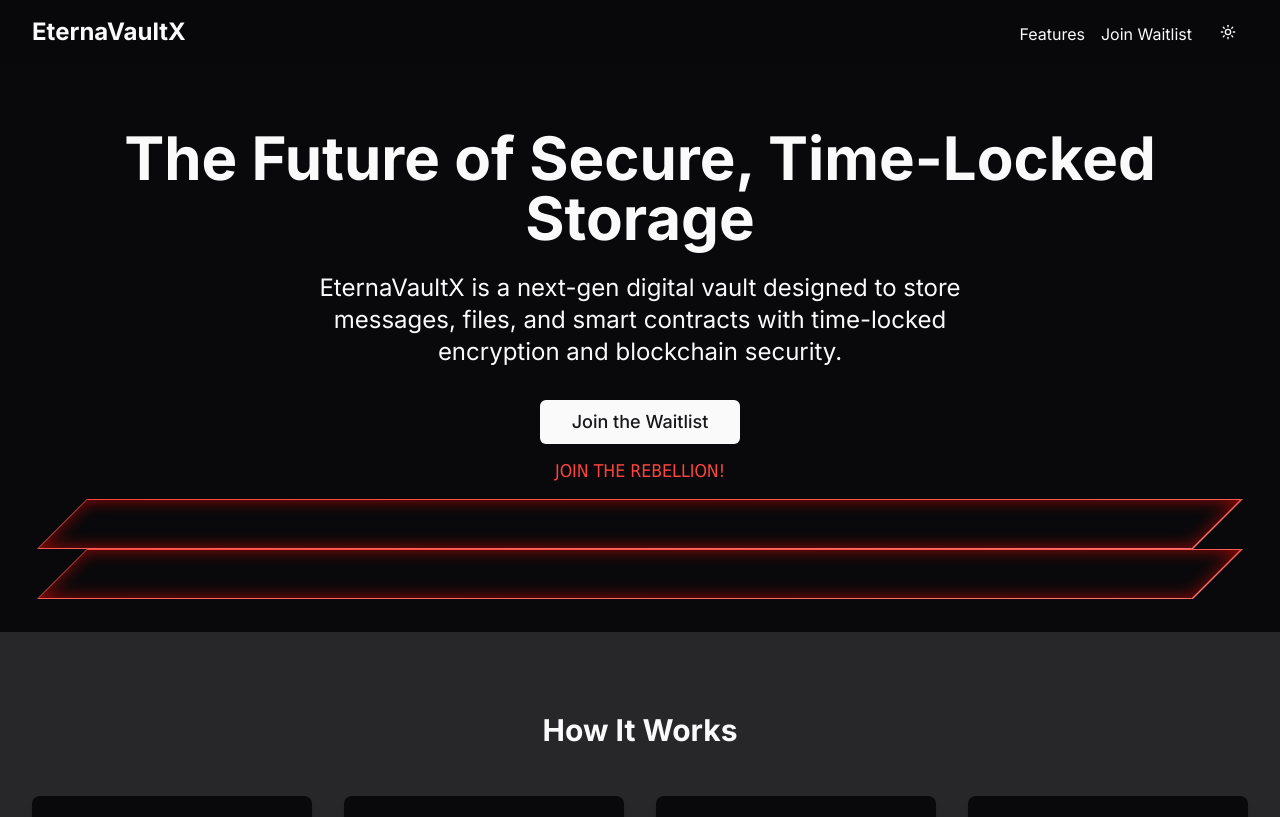
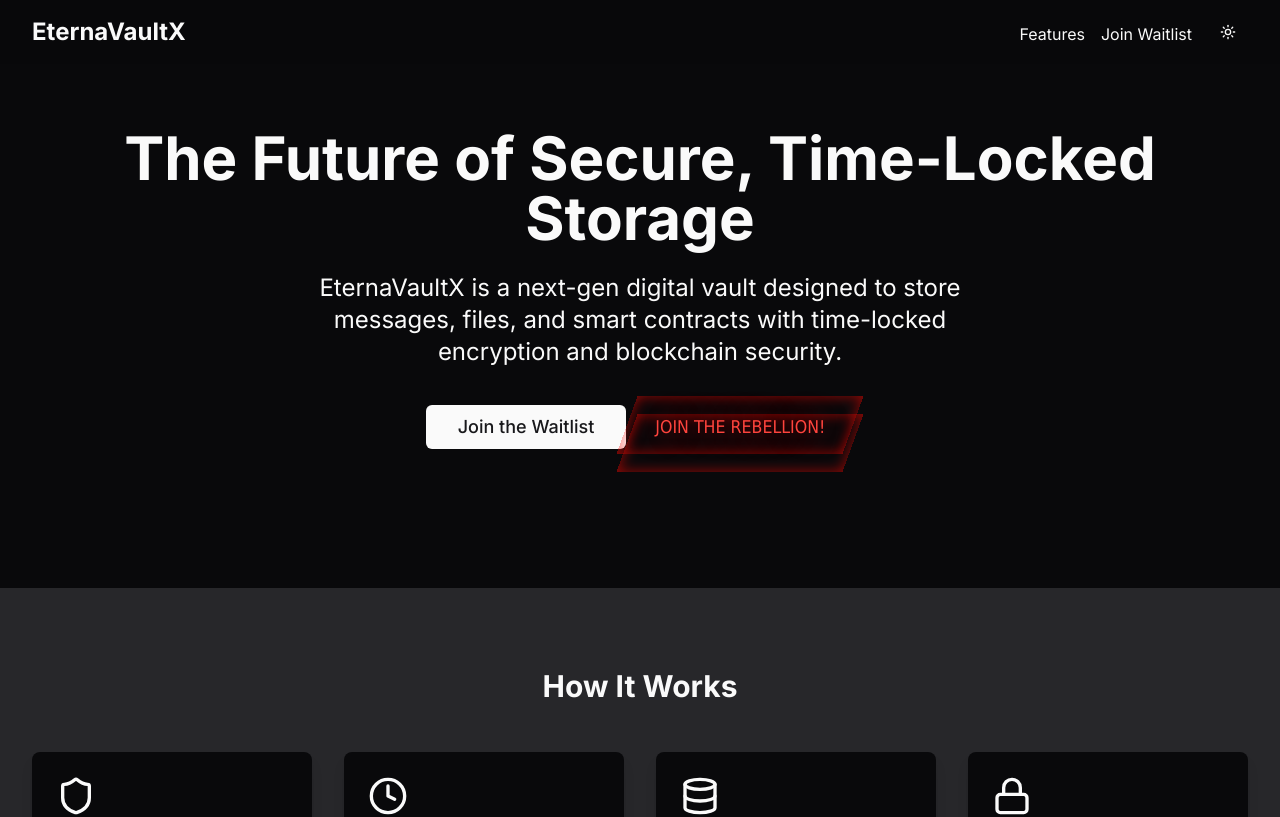
Before and after one commit to Vibhav1207/Eterna-frontend, a Next.js app: page / in a window 1280 px wide. Shown: the top 817 px of the page. Built offline with nearby package versions, Linux system fonts and the light colour scheme.

Commit message:
Update joinbutton.css

```diff
--- a/components/joinbutton.css
+++ b/components/joinbutton.css
@@ -1,19 +1,48 @@
-.holo-btn-reb {
-    color: #ff443d;
-    font: normal 1.1em/3.11em Electrolize, 'Cultive Mono', Tahoma, sans-serif;
+/* Colors */
+:root {
+    --da-red: #ff443d;
+    --lighter-red: #ff7570;
+    --text-shadow-red: #ff0900;
+    --text-hover-red: #ffd8d6;
+  }
+
+  /* Holographic Button */
+  .holo-btn-reb {
+    color: var(--da-red);
+    font: normal 1.1em/3.11em "Electrolize", "Cultive Mono", Tahoma, sans-serif;
     text-decoration: none;
     text-transform: uppercase;
-    display: block;
+    display: inline-block;
     height: 60px;
+    position: relative;
     transition: all 330ms linear;
-    text-align: center;
-    position: relative;
-    padding: 0 30px;
   }
 
   .holo-btn-reb:hover {
-    color: #ffd8d6;
+    color: var(--text-hover-red);
     text-rendering: optimizeLegibility;
+  }
+
+  /* Text Span */
+  .holo-btn-reb .cta-x {
+    width: 100%;
+    display: block;
+    padding: 0 29px;
+    text-shadow: 0 0 30px var(--text-shadow-red);
+    position: relative;
+    z-index: 2;
+  }
+
+  /* Skewed Box */
+  .skew {
+    position: absolute;
+    left: 0;
+    width: 100%;
+    height: 100%;
+    transform: skew(-20deg);
+    border: 1px solid transparent;
+    transition: all 330ms linear;
+    box-shadow: 0 0 13px rgba(255, 9, 0, 0.6) inset;
   }
 
   .holo-btn-reb:hover .top {
@@ -31,20 +60,16 @@
     box-shadow: 0 0 22px rgba(255, 9, 0, 0.6) inset;
   }
 
-
-  .skew {
-    transform: skew(-45deg);
-    border: 1px solid transparent;
-    border-right-width: 2px;
-    border-image: linear-gradient(to top left, #ff7570 0%, #ff443d 100%) 1;
-    animation: holox-reb 5.4s ease 1s infinite;
-    padding: 24px;
-    display: block;
-    transition: all 330ms linear;
-    box-shadow: 0 0 13px rgba(255, 9, 0, 0.6) inset;
+  /* Top and Bottom Skew */
+  .top {
+    margin-top: -60px;
   }
 
+  .bottom {
+    margin-top: -42px;
+  }
 
+  /* Animation */
   @keyframes holox-reb {
     0% {
       box-shadow: 0 0 13px rgba(255, 9, 0, 0.6) inset;
```
